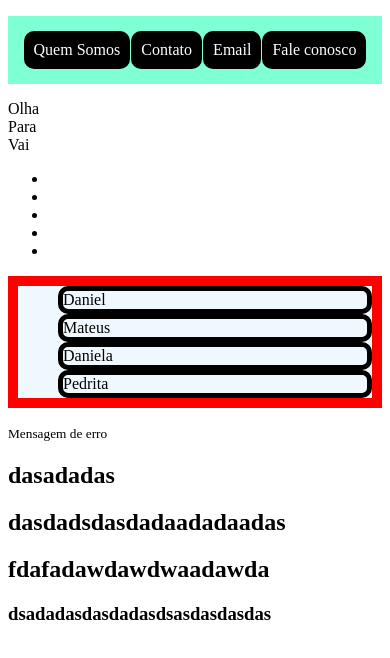
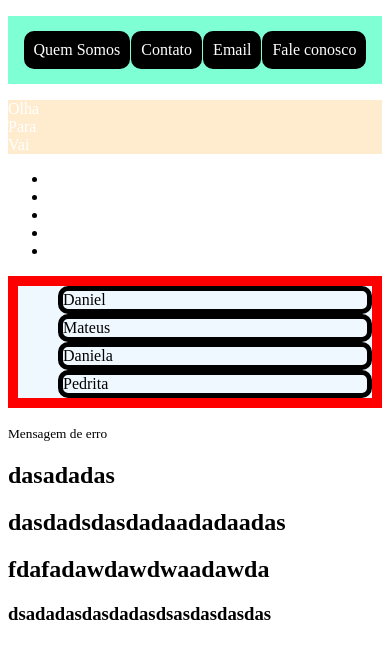
Before and after one commit to MateusRochaMr133/Branches-Git, a plain HTML site: page index.html in a window 390 px wide. Drawn offline with Linux system fonts and the light colour scheme.

```diff
--- a/style.css/style.css
+++ b/style.css/style.css
@@ -39,4 +39,10 @@
         flex-direction: column;
         display: block;
     }
+
+    .ll {
+        flex-direction: column;
+        background-color: blanchedalmond;
+        color: white;
+    }
 }
```
Also changed, not shown: index.html (+1 -0 lines).
